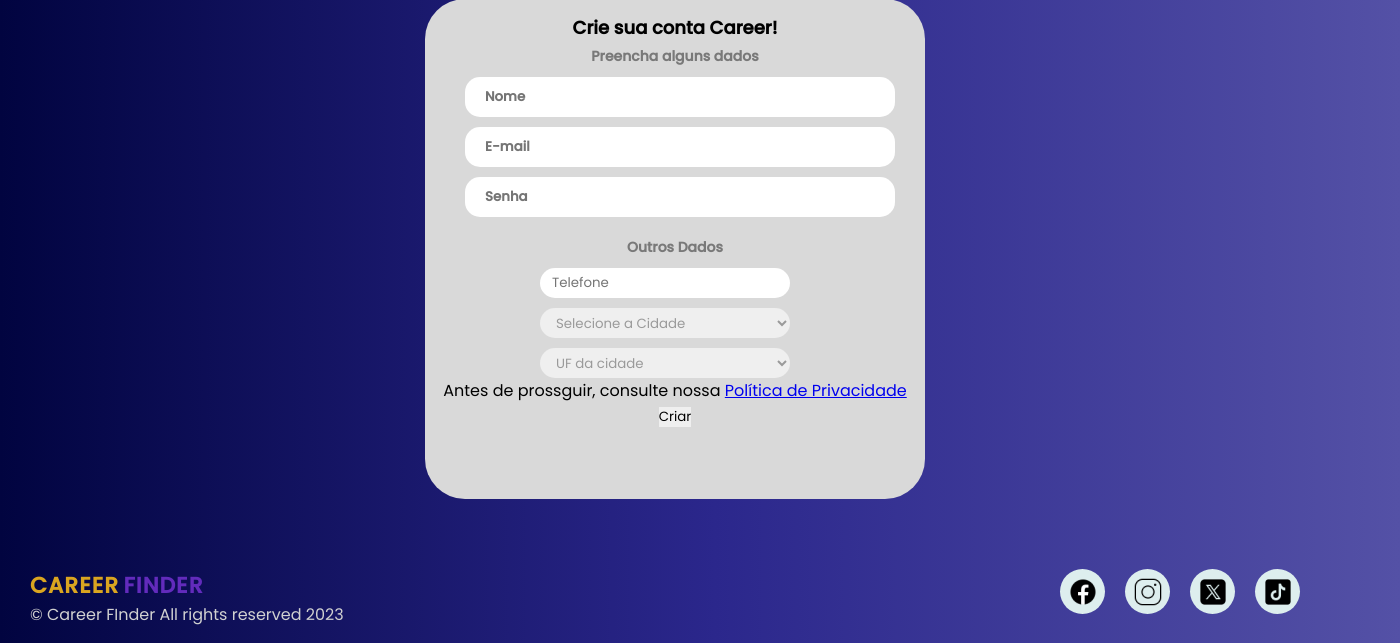
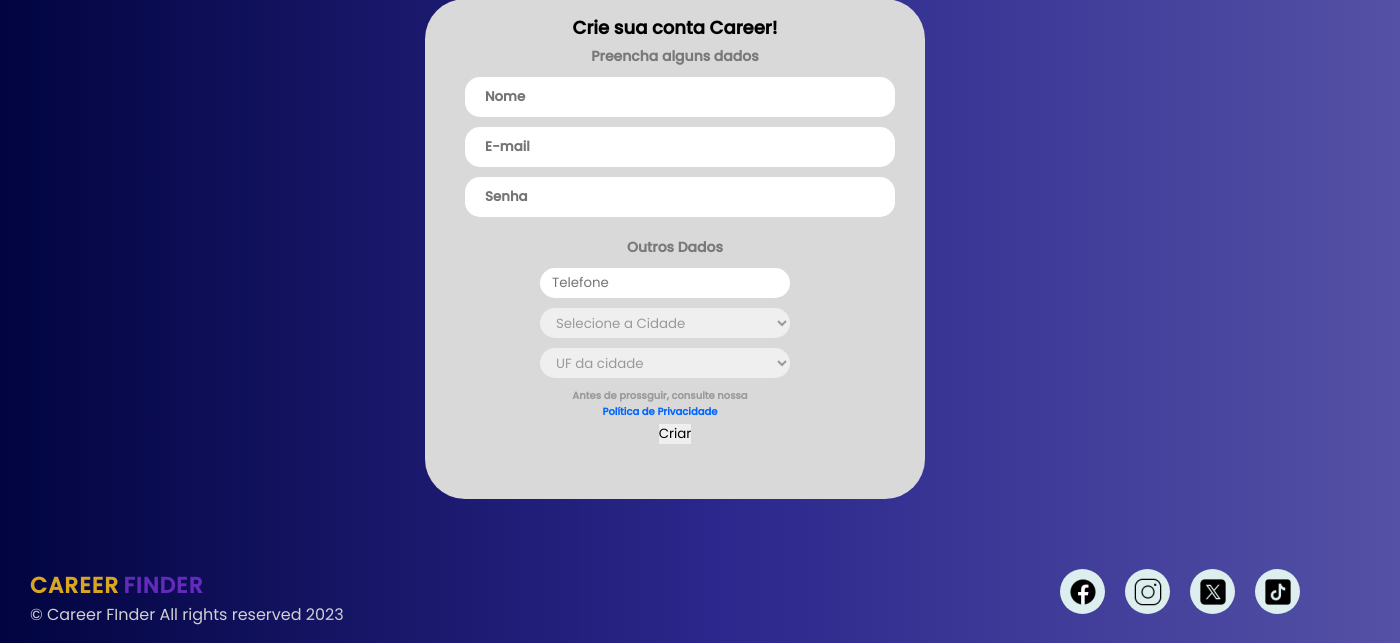
Before and after one commit to Nic-Lemes/career-finder, a PHP site: page /html/sign-up.html in a window 1400 px wide. Shown: the part 90-733 px from the top of the page. Run offline with PHP 8.4, Linux system fonts and the light colour scheme.

Commit message:
text privacy policy stylized

```diff
--- a/css/sign-up.css
+++ b/css/sign-up.css
@@ -145,7 +145,19 @@ a#sign-up.account {
   color: #9a9a9a;
 }
 
+#text-privacy {
+  font-size: 10px;
+  font-weight: 700;
+  color: #9a9a9a;
+  width: 180px;
+  margin-top: 10px;
+  margin-left:140px;
+}
 
+#privacy-policy {
+  text-decoration: none;
+  color: #0066FF;
+}
 
 
 /********** FOOTER *********/
--- a/html/sign-up.html
+++ b/html/sign-up.html
@@ -110,7 +110,7 @@
           <option value="TO">TO</option>
       </select>
 
-          <p>Antes de prossguir, consulte nossa <a href="#">Política de Privacidade</a></p>
+          <p id="text-privacy">Antes de prossguir, consulte nossa <a href="#" id="privacy-policy">Política de Privacidade</a></p>
 
           <input type="button" value="Criar">
     </form>
```
